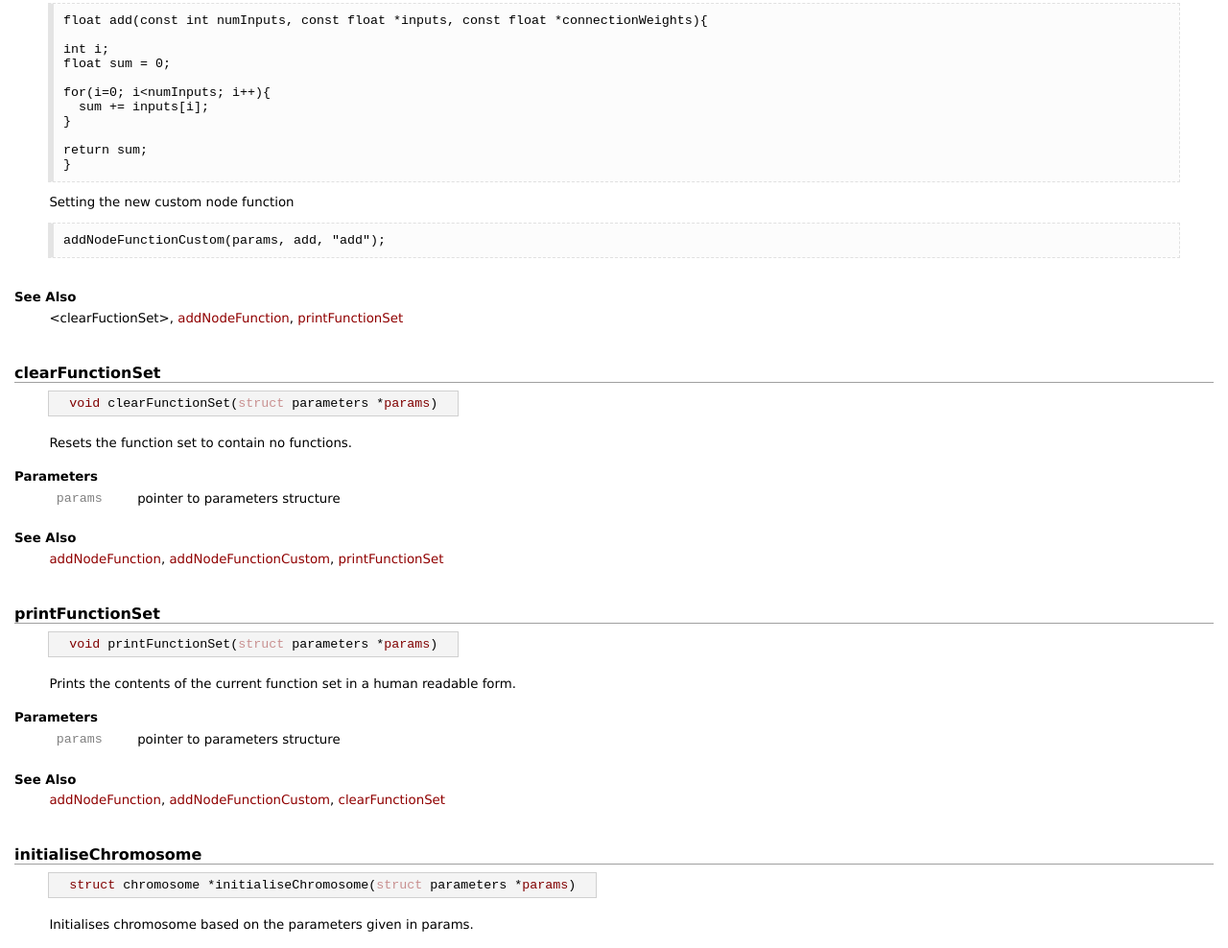
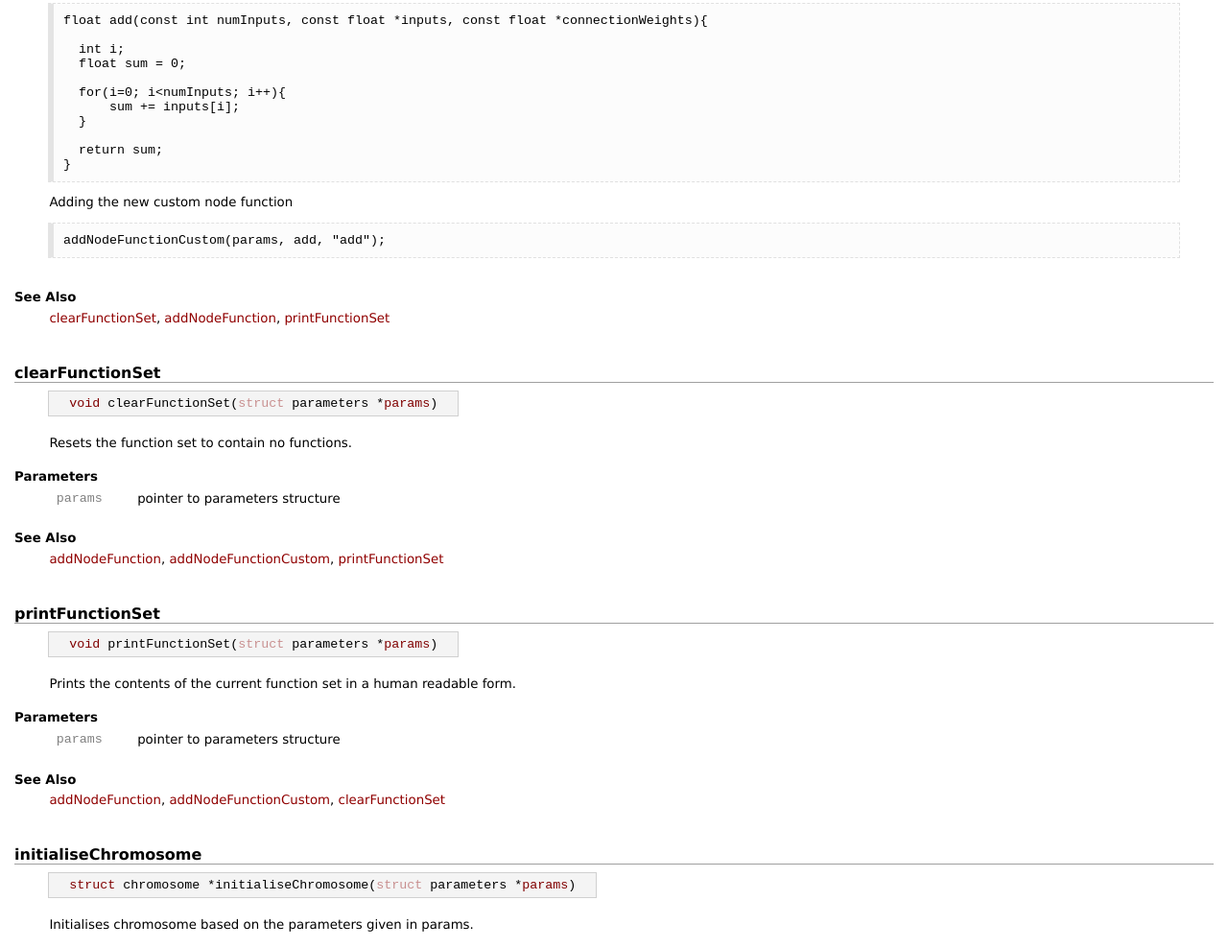
Before and after one commit to AndrewJamesTurner/CGP-Library, a plain HTML site: page docs/files/cgp-h.html in a window 1280 px wide. Shown: the part 7232-8220 px from the top of the page at 96% size. Drawn offline with Linux system fonts and the light colour scheme.

Commit message:
Minor documetnation alterations

```diff
--- a/docs/files/cgp-h.html
+++ b/docs/files/cgp-h.html
@@ -110,15 +110,15 @@ for(i=0; i&lt;numInputs; i++){
   }
 
   return sum;
-}</pre></blockquote><p>Setting the new custom node function</p><blockquote><pre>addNodeFunctionCustom(params, add, &quot;add&quot;);</pre></blockquote><h4 class=CHeading>See Also</h4><p>&lt;clearFuctionSet&gt;, <a href="#addNodeFunction" class=LFunction id=link40 onMouseOver="ShowTip(event, 'tt13', 'link40')" onMouseOut="HideTip('tt13')">addNodeFunction</a>, <a href="#printFunctionSet" class=LFunction id=link41 onMouseOver="ShowTip(event, 'tt16', 'link41')" onMouseOut="HideTip('tt16')">printFunctionSet</a></p></div></div></div>
+}</pre></blockquote><p>Adding the new custom node function</p><blockquote><pre>addNodeFunctionCustom(params, add, &quot;add&quot;);</pre></blockquote><h4 class=CHeading>See Also</h4><p><a href="#clearFunctionSet" class=LFunction id=link40 onMouseOver="ShowTip(event, 'tt15', 'link40')" onMouseOut="HideTip('tt15')">clearFunctionSet</a>, <a href="#addNodeFunction" class=LFunction id=link41 onMouseOver="ShowTip(event, 'tt13', 'link41')" onMouseOut="HideTip('tt13')">addNodeFunction</a>, <a href="#printFunctionSet" class=LFunction id=link42 onMouseOver="ShowTip(event, 'tt16', 'link42')" onMouseOut="HideTip('tt16')">printFunctionSet</a></p></div></div></div>
 
-<div class="CFunction"><div class=CTopic><h3 class=CTitle><a name="clearFunctionSet"></a>clearFunctionSet</h3><div class=CBody><blockquote><table border=0 cellspacing=0 cellpadding=0 class="Prototype"><tr><td><table border=0 cellspacing=0 cellpadding=0><tr><td class="PBeforeParameters  prettyprint "nowrap>void clearFunctionSet(</td><td class="PTypePrefix  prettyprint " nowrap>struct&nbsp;</td><td class="PType  prettyprint " nowrap>parameters&nbsp;</td><td class="PParameterPrefix  prettyprint " nowrap>*</td><td class="PParameter  prettyprint " nowrap>params</td><td class="PAfterParameters  prettyprint "nowrap>)</td></tr></table></td></tr></table></blockquote><p>Resets the function set to contain no functions.</p><h4 class=CHeading>Parameters</h4><table border=0 cellspacing=0 cellpadding=0 class=CDescriptionList><tr><td class=CDLEntry>params</td><td class=CDLDescription>pointer to parameters structure</td></tr></table><h4 class=CHeading>See Also</h4><p><a href="#addNodeFunction" class=LFunction id=link42 onMouseOver="ShowTip(event, 'tt13', 'link42')" onMouseOut="HideTip('tt13')">addNodeFunction</a>, <a href="#addNodeFunctionCustom" class=LFunction id=link43 onMouseOver="ShowTip(event, 'tt14', 'link43')" onMouseOut="HideTip('tt14')">addNodeFunctionCustom</a>, <a href="#printFunctionSet" class=LFunction id=link44 onMouseOver="ShowTip(event, 'tt16', 'link44')" onMouseOut="HideTip('tt16')">printFunctionSet</a></p></div></div></div>
+<div class="CFunction"><div class=CTopic><h3 class=CTitle><a name="clearFunctionSet"></a>clearFunctionSet</h3><div class=CBody><blockquote><table border=0 cellspacing=0 cellpadding=0 class="Prototype"><tr><td><table border=0 cellspacing=0 cellpadding=0><tr><td class="PBeforeParameters  prettyprint "nowrap>void clearFunctionSet(</td><td class="PTypePrefix  prettyprint " nowrap>struct&nbsp;</td><td class="PType  prettyprint " nowrap>parameters&nbsp;</td><td class="PParameterPrefix  prettyprint " nowrap>*</td><td class="PParameter  prettyprint " nowrap>params</td><td class="PAfterParameters  prettyprint "nowrap>)</td></tr></table></td></tr></table></blockquote><p>Resets the function set to contain no functions.</p><h4 class=CHeading>Parameters</h4><table border=0 cellspacing=0 cellpadding=0 class=CDescriptionList><tr><td class=CDLEntry>params</td><td class=CDLDescription>pointer to parameters structure</td></tr></table><h4 class=CHeading>See Also</h4><p><a href="#addNodeFunction" class=LFunction id=link43 onMouseOver="ShowTip(event, 'tt13', 'link43')" onMouseOut="HideTip('tt13')">addNodeFunction</a>, <a href="#addNodeFunctionCustom" class=LFunction id=link44 onMouseOver="ShowTip(event, 'tt14', 'link44')" onMouseOut="HideTip('tt14')">addNodeFunctionCustom</a>, <a href="#printFunctionSet" class=LFunction id=link45 onMouseOver="ShowTip(event, 'tt16', 'link45')" onMouseOut="HideTip('tt16')">printFunctionSet</a></p></div></div></div>
 
-<div class="CFunction"><div class=CTopic><h3 class=CTitle><a name="printFunctionSet"></a>printFunctionSet</h3><div class=CBody><blockquote><table border=0 cellspacing=0 cellpadding=0 class="Prototype"><tr><td><table border=0 cellspacing=0 cellpadding=0><tr><td class="PBeforeParameters  prettyprint "nowrap>void printFunctionSet(</td><td class="PTypePrefix  prettyprint " nowrap>struct&nbsp;</td><td class="PType  prettyprint " nowrap>parameters&nbsp;</td><td class="PParameterPrefix  prettyprint " nowrap>*</td><td class="PParameter  prettyprint " nowrap>params</td><td class="PAfterParameters  prettyprint "nowrap>)</td></tr></table></td></tr></table></blockquote><p>Prints the contents of the current function set in a human readable form.</p><h4 class=CHeading>Parameters</h4><table border=0 cellspacing=0 cellpadding=0 class=CDescriptionList><tr><td class=CDLEntry>params</td><td class=CDLDescription>pointer to parameters structure</td></tr></table><h4 class=CHeading>See Also</h4><p><a href="#addNodeFunction" class=LFunction id=link45 onMouseOver="ShowTip(event, 'tt13', 'link45')" onMouseOut="HideTip('tt13')">addNodeFunction</a>, <a href="#addNodeFunctionCustom" class=LFunction id=link46 onMouseOver="ShowTip(event, 'tt14', 'link46')" onMouseOut="HideTip('tt14')">addNodeFunctionCustom</a>, <a href="#clearFunctionSet" class=LFunction id=link47 onMouseOver="ShowTip(event, 'tt15', 'link47')" onMouseOut="HideTip('tt15')">clearFunctionSet</a></p></div></div></div>
+<div class="CFunction"><div class=CTopic><h3 class=CTitle><a name="printFunctionSet"></a>printFunctionSet</h3><div class=CBody><blockquote><table border=0 cellspacing=0 cellpadding=0 class="Prototype"><tr><td><table border=0 cellspacing=0 cellpadding=0><tr><td class="PBeforeParameters  prettyprint "nowrap>void printFunctionSet(</td><td class="PTypePrefix  prettyprint " nowrap>struct&nbsp;</td><td class="PType  prettyprint " nowrap>parameters&nbsp;</td><td class="PParameterPrefix  prettyprint " nowrap>*</td><td class="PParameter  prettyprint " nowrap>params</td><td class="PAfterParameters  prettyprint "nowrap>)</td></tr></table></td></tr></table></blockquote><p>Prints the contents of the current function set in a human readable form.</p><h4 class=CHeading>Parameters</h4><table border=0 cellspacing=0 cellpadding=0 class=CDescriptionList><tr><td class=CDLEntry>params</td><td class=CDLDescription>pointer to parameters structure</td></tr></table><h4 class=CHeading>See Also</h4><p><a href="#addNodeFunction" class=LFunction id=link46 onMouseOver="ShowTip(event, 'tt13', 'link46')" onMouseOut="HideTip('tt13')">addNodeFunction</a>, <a href="#addNodeFunctionCustom" class=LFunction id=link47 onMouseOver="ShowTip(event, 'tt14', 'link47')" onMouseOut="HideTip('tt14')">addNodeFunctionCustom</a>, <a href="#clearFunctionSet" class=LFunction id=link48 onMouseOver="ShowTip(event, 'tt15', 'link48')" onMouseOut="HideTip('tt15')">clearFunctionSet</a></p></div></div></div>
 
-<div class="CFunction"><div class=CTopic><h3 class=CTitle><a name="initialiseChromosome"></a>initialiseChromosome</h3><div class=CBody><blockquote><table border=0 cellspacing=0 cellpadding=0 class="Prototype"><tr><td><table border=0 cellspacing=0 cellpadding=0><tr><td class="PBeforeParameters  prettyprint "nowrap>struct chromosome *initialiseChromosome(</td><td class="PTypePrefix  prettyprint " nowrap>struct&nbsp;</td><td class="PType  prettyprint " nowrap>parameters&nbsp;</td><td class="PParameterPrefix  prettyprint " nowrap>*</td><td class="PParameter  prettyprint " nowrap>params</td><td class="PAfterParameters  prettyprint "nowrap>)</td></tr></table></td></tr></table></blockquote><p>Initialises chromosome based on the parameters given in params.</p><h4 class=CHeading>Parameters</h4><table border=0 cellspacing=0 cellpadding=0 class=CDescriptionList><tr><td class=CDLEntry>params</td><td class=CDLDescription>pointer to parameters structure</td></tr></table><h4 class=CHeading>Returns</h4><p>A pointer to an initialised chromosome structure.</p><h4 class=CHeading>See Also</h4><p><a href="#freeChromosome" class=LFunction id=link48 onMouseOver="ShowTip(event, 'tt18', 'link48')" onMouseOut="HideTip('tt18')">freeChromosome</a>, &lt;printChromosome&gt;</p></div></div></div>
+<div class="CFunction"><div class=CTopic><h3 class=CTitle><a name="initialiseChromosome"></a>initialiseChromosome</h3><div class=CBody><blockquote><table border=0 cellspacing=0 cellpadding=0 class="Prototype"><tr><td><table border=0 cellspacing=0 cellpadding=0><tr><td class="PBeforeParameters  prettyprint "nowrap>struct chromosome *initialiseChromosome(</td><td class="PTypePrefix  prettyprint " nowrap>struct&nbsp;</td><td class="PType  prettyprint " nowrap>parameters&nbsp;</td><td class="PParameterPrefix  prettyprint " nowrap>*</td><td class="PParameter  prettyprint " nowrap>params</td><td class="PAfterParameters  prettyprint "nowrap>)</td></tr></table></td></tr></table></blockquote><p>Initialises chromosome based on the parameters given in params.</p><h4 class=CHeading>Parameters</h4><table border=0 cellspacing=0 cellpadding=0 class=CDescriptionList><tr><td class=CDLEntry>params</td><td class=CDLDescription>pointer to parameters structure</td></tr></table><h4 class=CHeading>Returns</h4><p>A pointer to an initialised chromosome structure.</p><h4 class=CHeading>See Also</h4><p><a href="#freeChromosome" class=LFunction id=link49 onMouseOver="ShowTip(event, 'tt18', 'link49')" onMouseOut="HideTip('tt18')">freeChromosome</a>, &lt;printChromosome&gt;</p></div></div></div>
 
-<div class="CFunction"><div class=CTopic><h3 class=CTitle><a name="freeChromosome"></a>freeChromosome</h3><div class=CBody><blockquote><table border=0 cellspacing=0 cellpadding=0 class="Prototype"><tr><td><table border=0 cellspacing=0 cellpadding=0><tr><td class="PBeforeParameters  prettyprint "nowrap>void freeChromosome(</td><td class="PTypePrefix  prettyprint " nowrap>struct&nbsp;</td><td class="PType  prettyprint " nowrap>chromosome&nbsp;</td><td class="PParameterPrefix  prettyprint " nowrap>*</td><td class="PParameter  prettyprint " nowrap>chromo</td><td class="PAfterParameters  prettyprint "nowrap>)</td></tr></table></td></tr></table></blockquote><p>Frees chromosome instance.</p><h4 class=CHeading>Parameters</h4><table border=0 cellspacing=0 cellpadding=0 class=CDescriptionList><tr><td class=CDLEntry>chromo</td><td class=CDLDescription>pointer to chromosome structure.</td></tr></table><h4 class=CHeading>See Also</h4><p><a href="#initialiseChromosome" class=LFunction id=link49 onMouseOver="ShowTip(event, 'tt17', 'link49')" onMouseOut="HideTip('tt17')">initialiseChromosome</a></p></div></div></div>
+<div class="CFunction"><div class=CTopic><h3 class=CTitle><a name="freeChromosome"></a>freeChromosome</h3><div class=CBody><blockquote><table border=0 cellspacing=0 cellpadding=0 class="Prototype"><tr><td><table border=0 cellspacing=0 cellpadding=0><tr><td class="PBeforeParameters  prettyprint "nowrap>void freeChromosome(</td><td class="PTypePrefix  prettyprint " nowrap>struct&nbsp;</td><td class="PType  prettyprint " nowrap>chromosome&nbsp;</td><td class="PParameterPrefix  prettyprint " nowrap>*</td><td class="PParameter  prettyprint " nowrap>chromo</td><td class="PAfterParameters  prettyprint "nowrap>)</td></tr></table></td></tr></table></blockquote><p>Frees chromosome instance.</p><h4 class=CHeading>Parameters</h4><table border=0 cellspacing=0 cellpadding=0 class=CDescriptionList><tr><td class=CDLEntry>chromo</td><td class=CDLDescription>pointer to chromosome structure.</td></tr></table><h4 class=CHeading>See Also</h4><p><a href="#initialiseChromosome" class=LFunction id=link50 onMouseOver="ShowTip(event, 'tt17', 'link50')" onMouseOut="HideTip('tt17')">initialiseChromosome</a></p></div></div></div>
 
 </div><!--Content-->
 
```
Also changed, not shown: naturaldocs/Menu.txt, 6 other files. Lines whose indentation alone changed are shown as unchanged.
